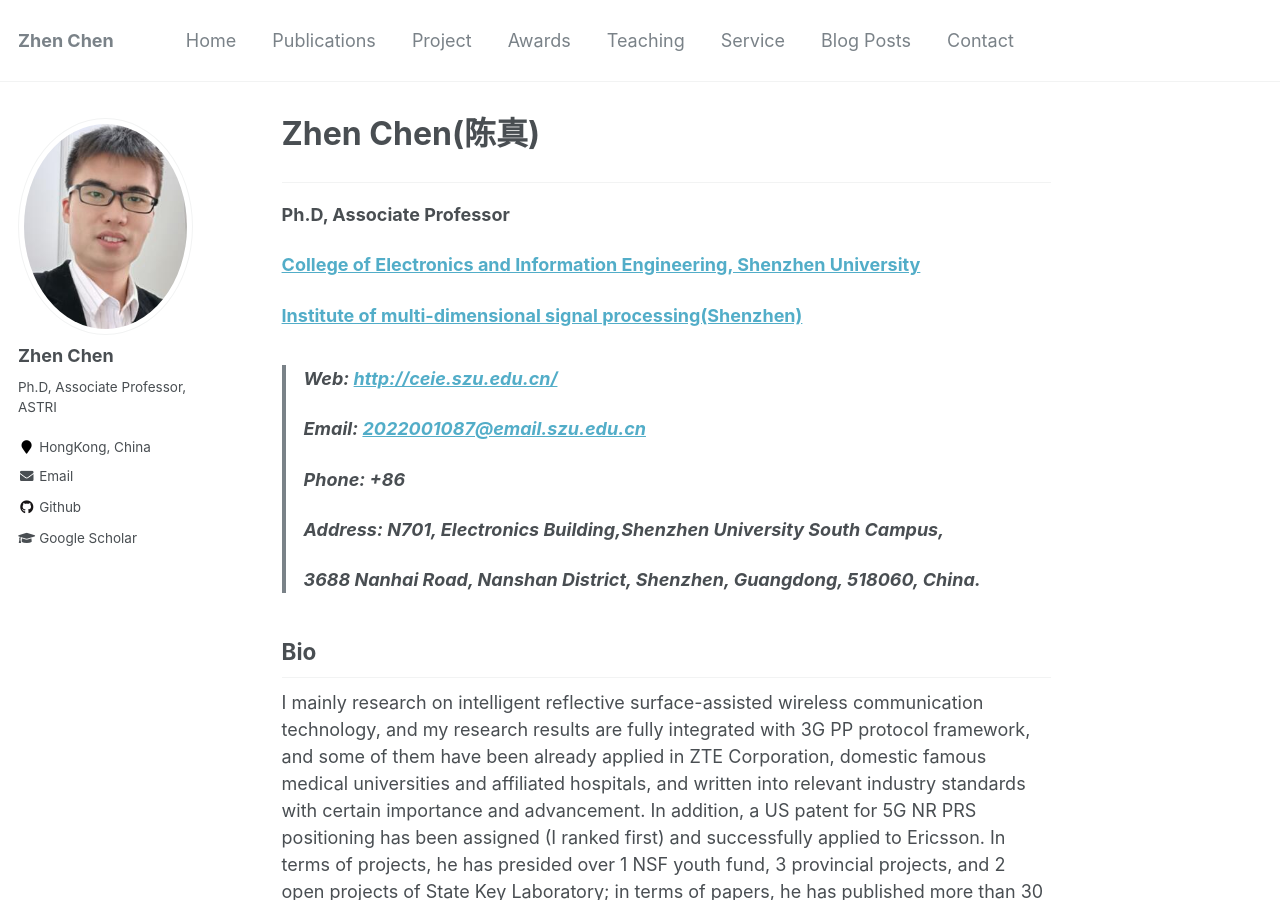
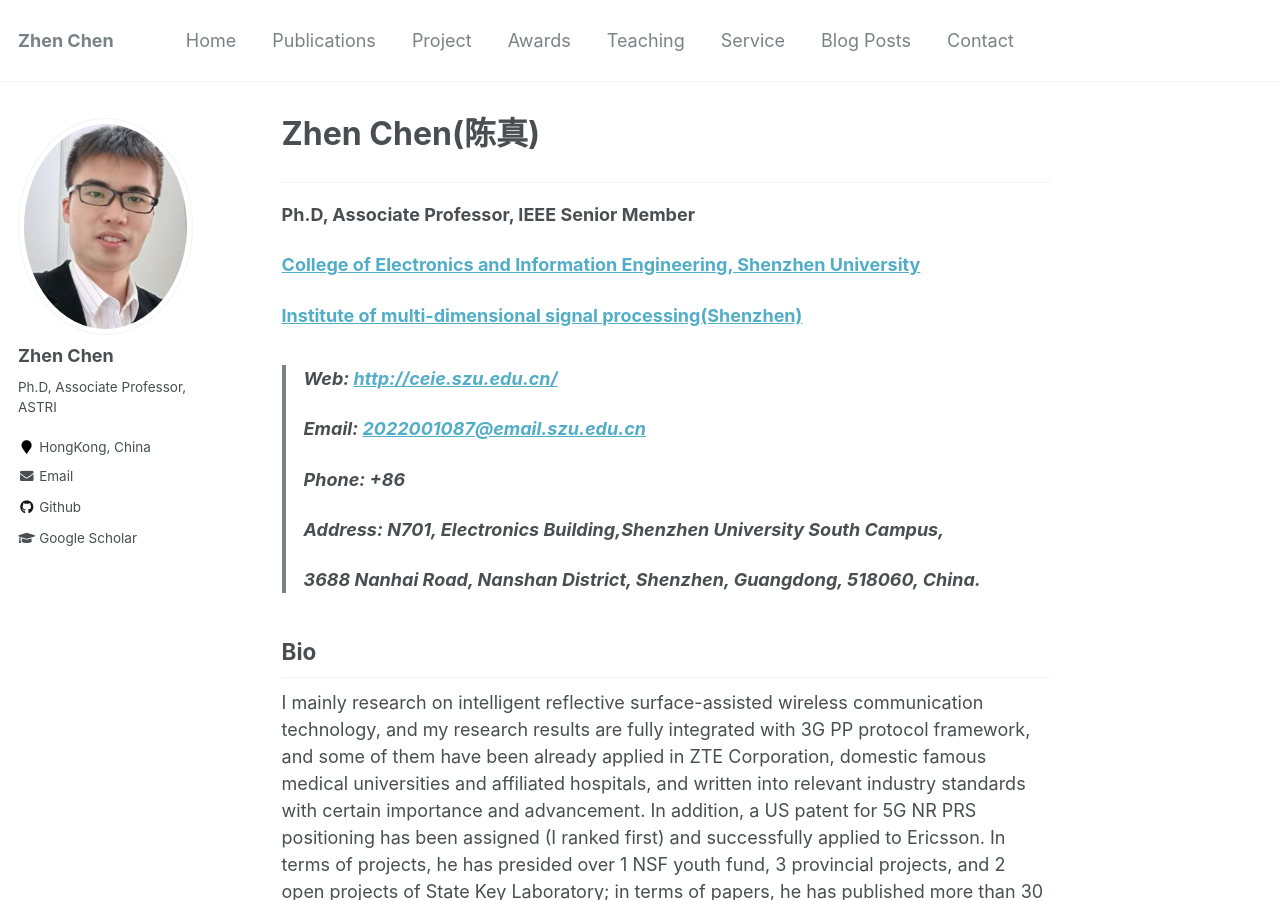
Before and after one commit to baile035/chenz_CV, a Jekyll site: the page built from _pages/about.md, in a window 1280 px wide and 900 px high. Built offline with Jekyll 4.4.1, drawn with Linux system fonts in a browser that asks for light colours.

Commit message:
Update about.md

```diff
--- a/_pages/about.md
+++ b/_pages/about.md
@@ -10,9 +10,9 @@ redirect_from:
 
 ***
 <html>
-<p><b style="line-height:50%"> Ph.D, Associate Professor </b> </p>
+<p><b style="line-height:50%"> Ph.D, Associate Professor, IEEE Senior Member </b> </p>
 <p><b style="line-height:50%"><a href="http://ceie.szu.edu.cn/">College of Electronics and Information Engineering, Shenzhen University</a></b></p>
-<p><b style="line-height:50%"><a href="http://www.msp-lab.net/">Institute of multi-dimensional signal processing(Shenzhen)</a></b></p>
+<p><b style="line-height:50%"><a href="http:// ">Institute of multi-dimensional signal processing(Shenzhen)</a></b></p>
 </html>
 
 ><p><b style="line-height:50%"> Web: <a href="http://ceie.szu.edu.cn/:">http://ceie.szu.edu.cn/</a> </b></p>
```
